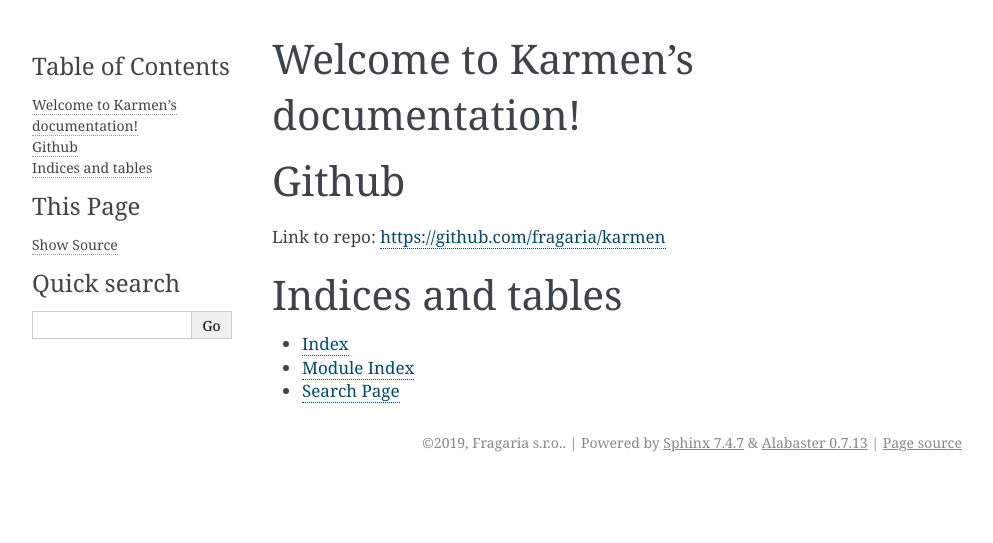
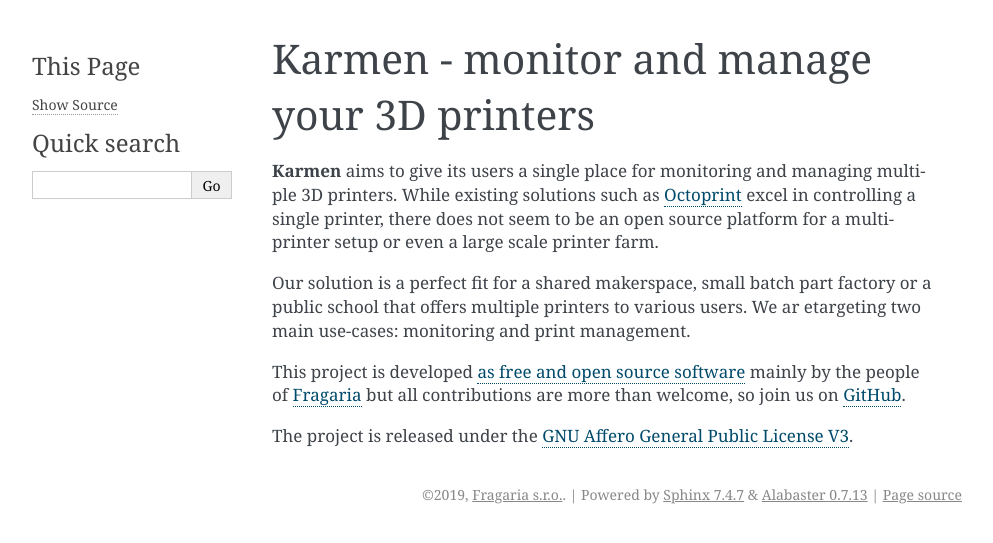
Before and after one commit to fragaria/karmen, a Sphinx documentation site: the page built from docs/source/index.rst, in a window 1280 px wide. Shown: the top 543 px of the page, without its empty margins (148-1141 px from the left). Built offline with Sphinx 7.4.7, drawn with Linux system fonts in a browser that asks for light colours.

```diff
--- a/docs/source/conf.py
+++ b/docs/source/conf.py
@@ -18,7 +18,7 @@
 # -- Project information -----------------------------------------------------
 
 project = 'Karmen'
-copyright = '2019, Fragaria s.r.o.'
+copyright = '2019, <a href="https://fragaria.cz">Fragaria s.r.o.</a>'
 author = 'Fragaria s.r.o.'
 
 # The full version, including alpha/beta/rc tags
--- a/docs/source/index.rst
+++ b/docs/source/index.rst
@@ -1,19 +1,27 @@
-Welcome to Karmen's documentation!
-==================================
+############################################
+Karmen - monitor and manage your 3D printers
+############################################
+
+**Karmen** aims to give its users a single place for monitoring
+and managing multiple 3D printers. While existing solutions
+such as `Octoprint <https://octoprint.org>`_ excel in controlling
+a single printer, there does not seem to be an open source platform
+for a multi-printer setup or even a large scale printer farm.
+
+Our solution is a perfect fit for a shared makerspace, small batch
+part factory or a public school that offers multiple printers to various
+users. We ar etargeting two main use-cases: monitoring and print management.
+
+This project is developed `as free and open source software <https://en.wikipedia.org/wiki/Free_and_open-source_software>`_
+mainly by the people of `Fragaria <https://fragaria.cz>`_ but all contributions
+are more than welcome, so join us on `GitHub <https://github.com/fragaria/karmen>`_.
+
+The project is released under the `GNU Affero General Public License V3 <http://www.gnu.org/licenses/agpl.html>`_.
 
 .. toctree::
-   :maxdepth: 2
-   :caption: Contents:
+  :maxdepth: 1
+  :hidden:
 
-Github
-======
-
-Link to repo: https://github.com/fragaria/karmen
-
-
-Indices and tables
-==================
-
-* :ref:`genindex`
-* :ref:`modindex`
-* :ref:`search`
+  overview
+  installation
+  faq
```
Also changed, not shown: docs/source/faq.rst (added, +8 -0 lines), docs/source/installation.rst (added, +17 -0 lines), docs/source/overview.rst (added, +46 -0 lines), 1 other file.
